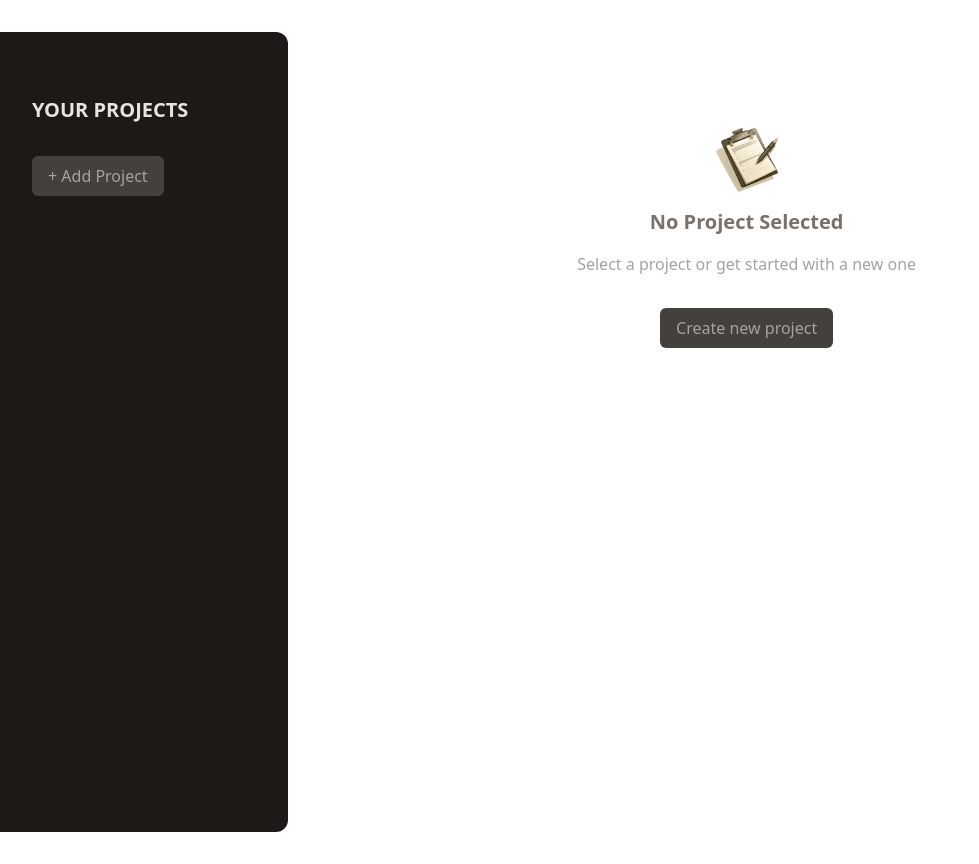
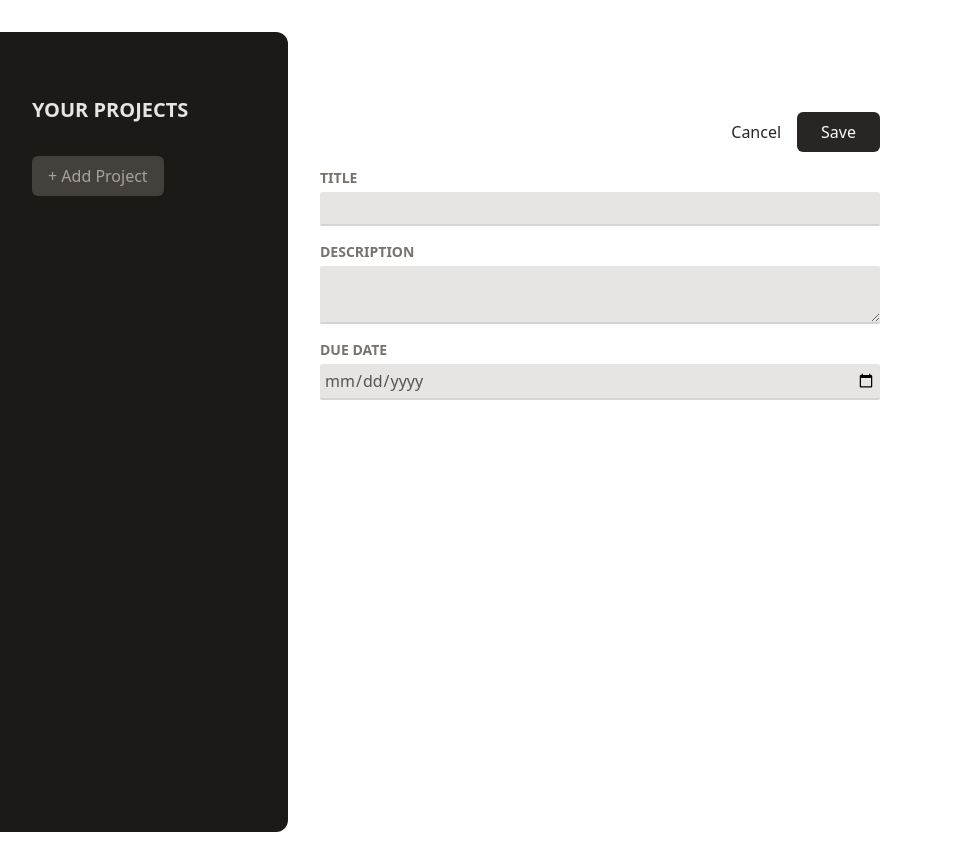
Before and after one commit to adityarajsahu/Project-Management-App, a React (Create React App) app: page / in a window 1280 px wide. Both pictures are taken after a click on the button "+ Add Project". Shown: the whole page, without its empty margins (0-979 px from the left). Built offline with nearby package versions, Linux system fonts and the light colour scheme; the HTML template or start-up script is replaced by a standard one.

Commit message:
saving project data in state

```diff
--- a/src/App.js
+++ b/src/App.js
@@ -1,15 +1,52 @@
-import React from "react";
+import React, { useState } from "react";
 
 import ProjectsSidebar from "./components/ProjectsSidebar";
 import NewProject from "./components/NewProject";
 import NoProjectSelected from "./components/NoProjectSelected";
 
 function App() {
+    const [projectsState, setProjectsState] = useState({
+        selectedProjectId: undefined,
+        projects: [],
+    });
+
+    const handleStartAddProject = () => {
+        setProjectsState((prevState) => {
+            return {
+                ...prevState,
+                selectedProjectId: null,
+            };
+        });
+    };
+
+    const handleAddProject = (projectData) => {
+        setProjectsState((prevState) => {
+            const newProject = {
+                ...projectData,
+                id: Math.random(),
+            };
+
+            return {
+                ...prevState,
+                projects: [...prevState.projects, newProject],
+            };
+        });
+    };
+
+    console.log(projectsState);
+
+    let content;
+
+    if (projectsState.selectedProjectId === null) {
+        content = <NewProject onAdd={handleAddProject} />;
+    } else if (projectsState.selectedProjectId === undefined) {
+        content = <NoProjectSelected onStartAddProject={handleStartAddProject} />;
+    }
+
     return (
         <main className="h-screen my-8 flex gap-8">
-            <ProjectsSidebar />
-            {/* <NewProject /> */}
-            <NoProjectSelected />
+            <ProjectsSidebar onStartAddProject={handleStartAddProject} />
+            {content}
         </main>
     );
 }
--- a/src/components/Input.js
+++ b/src/components/Input.js
@@ -1,13 +1,19 @@
-const Input = ({ label, textarea, ...props }) => {
+import React, { forwardRef } from "react";
+
+const Input = forwardRef(function Input({ label, textarea, ...props }, ref) {
     const classes =
         "w-full p-1 border-b-2 rounded-sm border-stone-300 bg-stone-200 text-stone-600 focus:outline-none focus:border-stone-600";
 
     return (
         <p className="flex flex-col gap-1 my-4">
             <label className="text-sm font-bold uppercase text-stone-500">{label}</label>
-            {textarea ? <textarea {...props} className={classes} /> : <input {...props} className={classes} />}
+            {textarea ? (
+                <textarea ref={ref} {...props} className={classes} />
+            ) : (
+                <input ref={ref} {...props} className={classes} />
+            )}
         </p>
     );
-};
+});
 
 export default Input;
--- a/src/components/NewProject.js
+++ b/src/components/NewProject.js
@@ -1,6 +1,24 @@
+import React, { useRef } from "react";
+
 import Input from "./Input";
 
-const NewProject = () => {
+const NewProject = ({ onAdd }) => {
+    const title = useRef();
+    const description = useRef();
+    const dueDate = useRef();
+
+    const handleSave = () => {
+        const enteredTitle = title.current.value;
+        const enteredDescription = description.current.value;
+        const enteredDueDate = dueDate.current.value;
+
+        onAdd({
+            title: enteredTitle,
+            description: enteredDescription,
+            dueDate: enteredDueDate,
+        });
+    };
+
     return (
         <div className="w-[35rem] mt-16 ">
             <menu className="flex items-center justify-end gap-4 my-4">
@@ -8,13 +26,18 @@ const NewProject = () => {
                     <button className="text-stone-800 hover:text-stone-950">Cancel</button>
                 </li>
                 <li>
-                    <button className="px-6 py-2 rounded-md bg-stone-800 text-stone-50 hover:bg-stone-950">Save</button>
+                    <button
+                        className="px-6 py-2 rounded-md bg-stone-800 text-stone-50 hover:bg-stone-950"
+                        onClick={handleSave}
+                    >
+                        Save
+                    </button>
                 </li>
             </menu>
             <div>
-                <Input label="Title" />
-                <Input label="Description" textarea />
-                <Input label="Due Date" />
+                <Input type="text" label="Title" ref={title} />
+                <Input label="Description" textarea ref={description} />
+                <Input type="date" label="Due Date" ref={dueDate} />
             </div>
         </div>
     );
--- a/src/components/NoProjectSelected.js
+++ b/src/components/NoProjectSelected.js
@@ -2,14 +2,14 @@ import Button from "./Button";
 
 import noProjectImage from "../assets/no-projects.png";
 
-const NoProjectSelected = () => {
+const NoProjectSelected = ({ onStartAddProject }) => {
     return (
         <div className="mt-24 text-center w-2/3">
             <img src={noProjectImage} alt="An empty task list" className="w-16 h-16 object-contain mx-auto" />
             <h2 className="text-xl font-bold text-stone-500 my-4">No Project Selected</h2>
             <p className="text-stone-400 mb-4">Select a project or get started with a new one</p>
             <p className="mt-8">
-                <Button>Create new project</Button>
+                <Button onClick={onStartAddProject}>Create new project</Button>
             </p>
         </div>
     );
--- a/src/components/ProjectsSidebar.js
+++ b/src/components/ProjectsSidebar.js
@@ -1,11 +1,11 @@
 import Button from "./Button";
 
-const ProjectsSidebar = () => {
+const ProjectsSidebar = ({ onStartAddProject }) => {
     return (
         <aside className="w-1/3 px-8 py-16 bg-stone-900 text-stone-50 md:w-72 rounded-r-xl">
             <h2 className="mb-8 font-bold uppercase md:text-xl text-stone-200">Your Projects</h2>
             <div>
-                <Button>+ Add Project</Button>
+                <Button onClick={onStartAddProject}>+ Add Project</Button>
             </div>
             <ul></ul>
         </aside>
```
